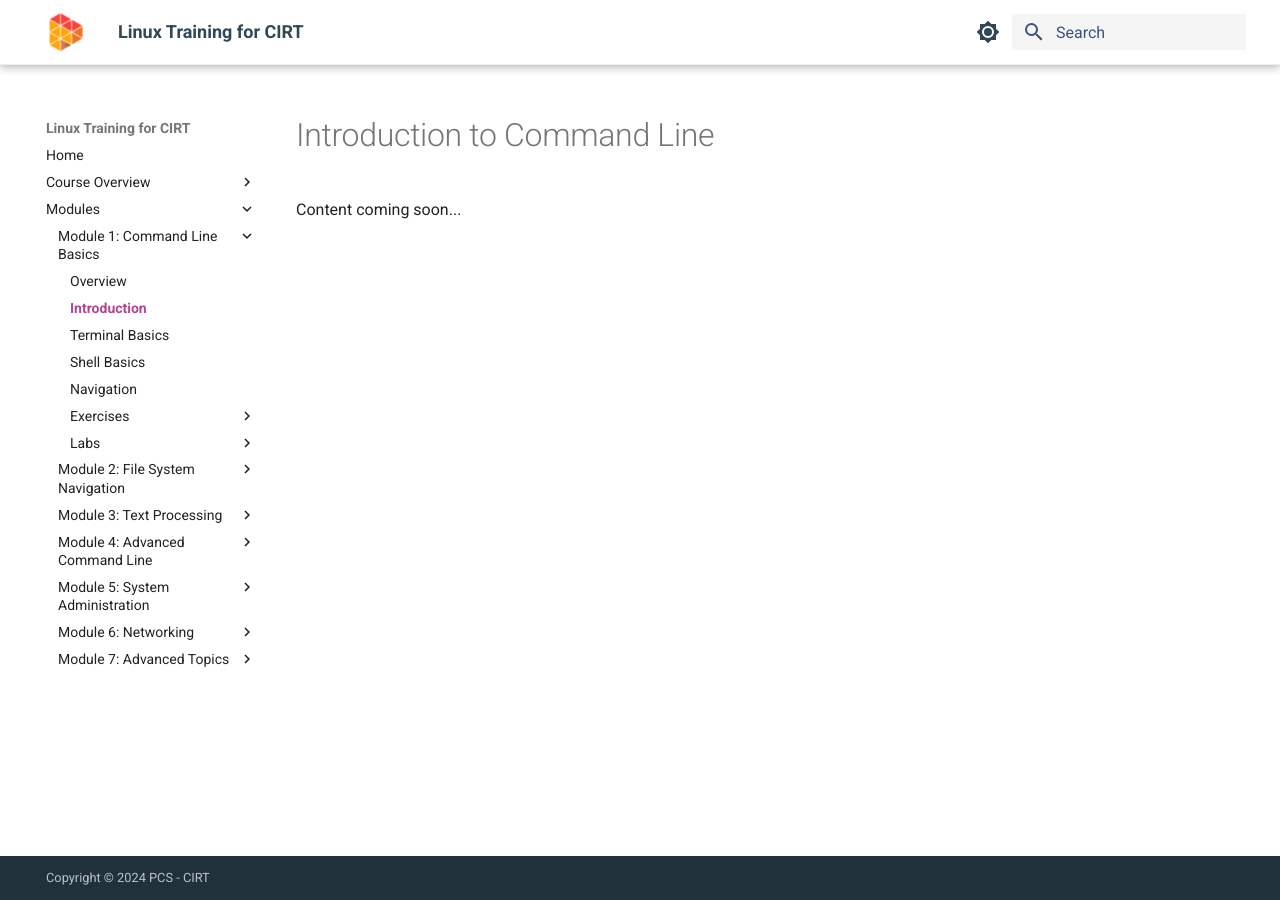
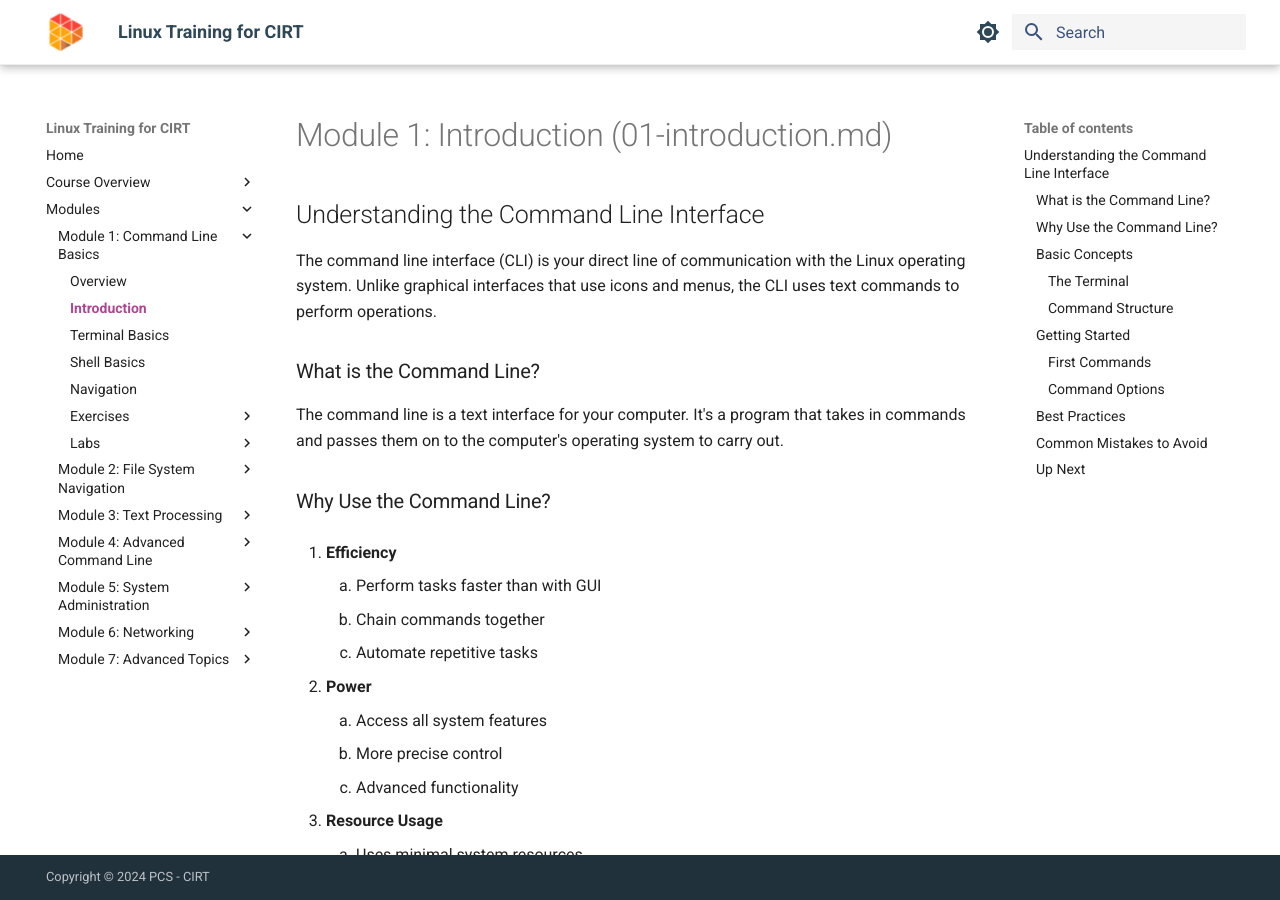
Before and after one commit to tk-pcs/learnlinux, an MkDocs documentation site: the page built from docs/modules/01-command-line-basics/01-introduction.md, in a window 1280 px wide and 900 px high. Built offline with MkDocs 1.6.1 and Material for MkDocs 9.7.7, drawn with Linux system fonts in a browser that asks for light colours; some of the changed text lies outside the part shown.

Commit message:
clean up automation. establish commit message rules. Added Mod 1 intro and index. Added Images

````diff
--- a/docs/modules/01-command-line-basics/01-introduction.md
+++ b/docs/modules/01-command-line-basics/01-introduction.md
@@ -1,3 +1,106 @@
-# Introduction to Command Line
+# Module 1: Introduction (01-introduction.md)
 
-Content coming soon...
+## Understanding the Command Line Interface
+
+The command line interface (CLI) is your direct line of communication with the Linux operating system. Unlike graphical interfaces that use icons and menus, the CLI uses text commands to perform operations.
+
+### What is the Command Line?
+The command line is a text interface for your computer. It's a program that takes in commands and passes them on to the computer's operating system to carry out.
+
+### Why Use the Command Line?
+1. **Efficiency**
+    1. Perform tasks faster than with GUI
+    2. Chain commands together
+    3. Automate repetitive tasks
+
+2. **Power**
+    1. Access all system features
+    2. More precise control
+    3. Advanced functionality
+
+3. **Resource Usage**
+    1. Uses minimal system resources
+    2. Works on all Linux systems
+    3. Operates over slow connections
+
+4. **Remote Access**
+    1. Manage remote systems
+    2. Consistent across platforms
+    3. Low bandwidth requirement
+
+### Basic Concepts
+
+#### The Terminal
+```bash
+username@hostname:~$
+```
+``` mermaid
+classDiagram
+    direction LR
+    class username {
+        Your login name
+    }
+    class at["@"]
+    class hostname {
+        Computer name
+    }
+    class colon[":"]
+    class tilde["~"] {
+        Current directory
+    }
+    class dollar["$"] {
+        Command prompt for regular user
+    }
+
+    username --> at
+    at --> hostname
+    hostname --> colon
+    colon --> tilde
+    tilde --> dollar
+```
+#### Command Structure
+```bash
+command [options] [arguments]
+```
+Example:
+```bash
+ls -l /home
+```
+- `ls` is the command
+- `-l` is the option
+- `/home` is the argument
+
+### Getting Started
+
+#### First Commands
+Try these basic commands:
+```bash
+whoami     # Display your username
+date       # Show current date/time
+pwd        # Print working directory
+clear      # Clear the screen
+```
+
+#### Command Options
+- Short options: Single letter with dash (-a)
+- Long options: Full word with double dash (--all)
+- Combined options: Multiple short options (-la)
+
+### Best Practices
+1. Be precise with commands
+2. Double-check before executing
+3. Use tab completion
+4. Keep commands simple at first
+5. Practice regularly
+
+### Common Mistakes to Avoid
+- Mixing up upper/lowercase
+- Forgetting spaces between options
+- Using wrong slashes
+- Ignoring error messages
+
+### Up Next
+In the next section, we'll explore terminal basics and learn essential keyboard shortcuts for efficient command line use.
+
+!!! tip "Practice Tip"
+    Take time to practice these basic commands. Muscle memory is important for command line proficiency.
--- a/mkdocs.yml
+++ b/mkdocs.yml
@@ -37,6 +37,11 @@ markdown_extensions:
   - def_list
   - toc:
       permalink: true
+  - pymdownx.superfences:
+        custom_fences:
+          - name: mermaid
+            class: mermaid
+            format: !!python/name:pymdownx.superfences.fence_code_format
 
 plugins:
   - search
@@ -47,6 +52,7 @@ nav:
     - Introduction: overview/introduction.md
     - Prerequisites: overview/prerequisites.md
     - Course Structure: overview/structure.md
+    - GitCommit Standards: overview/gitcommit.md
   - Modules:
     - "Module 1: Command Line Basics":
       - Overview: modules/01-command-line-basics/index.md
````
Also changed, not shown: docs/modules/01-command-line-basics/index.md (+50 -0 lines), docs/overview/gitcommit.md (added, +86 -0 lines), docs/assets/images/prompt.svg (added).
